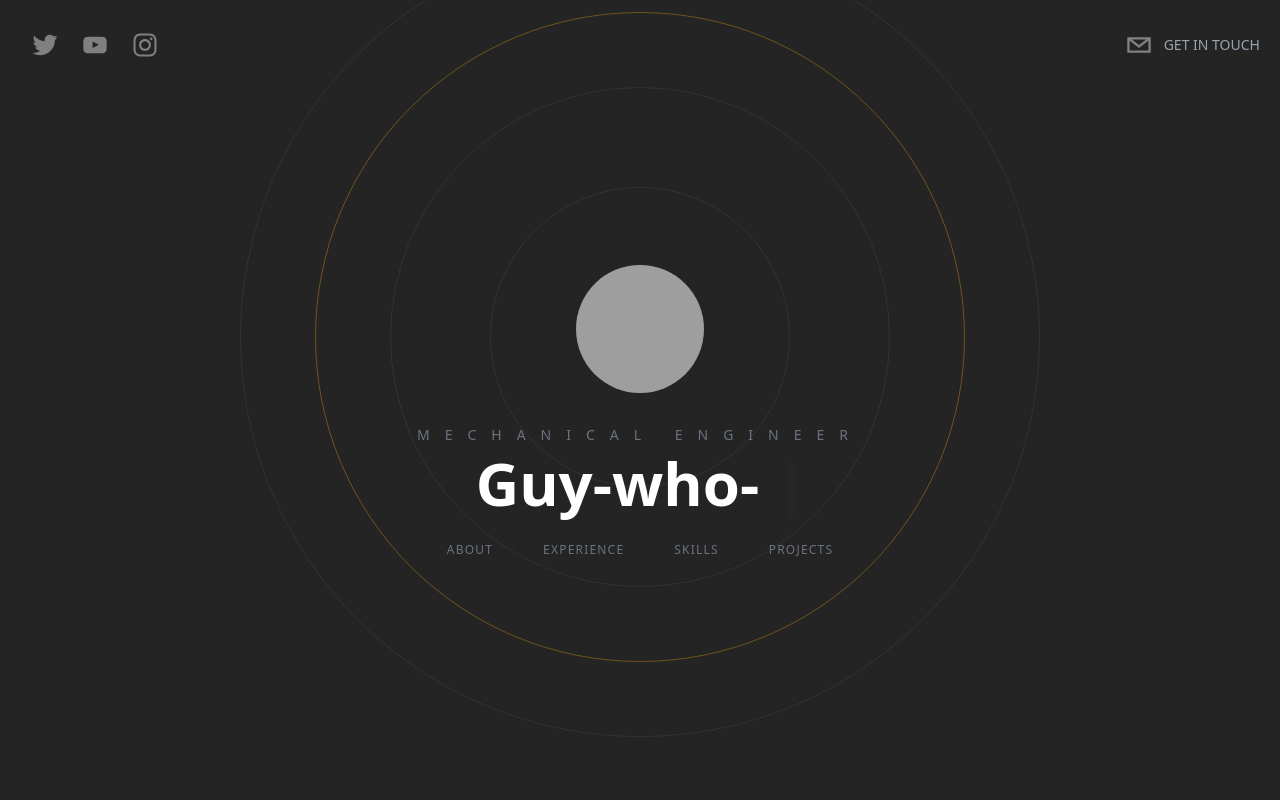
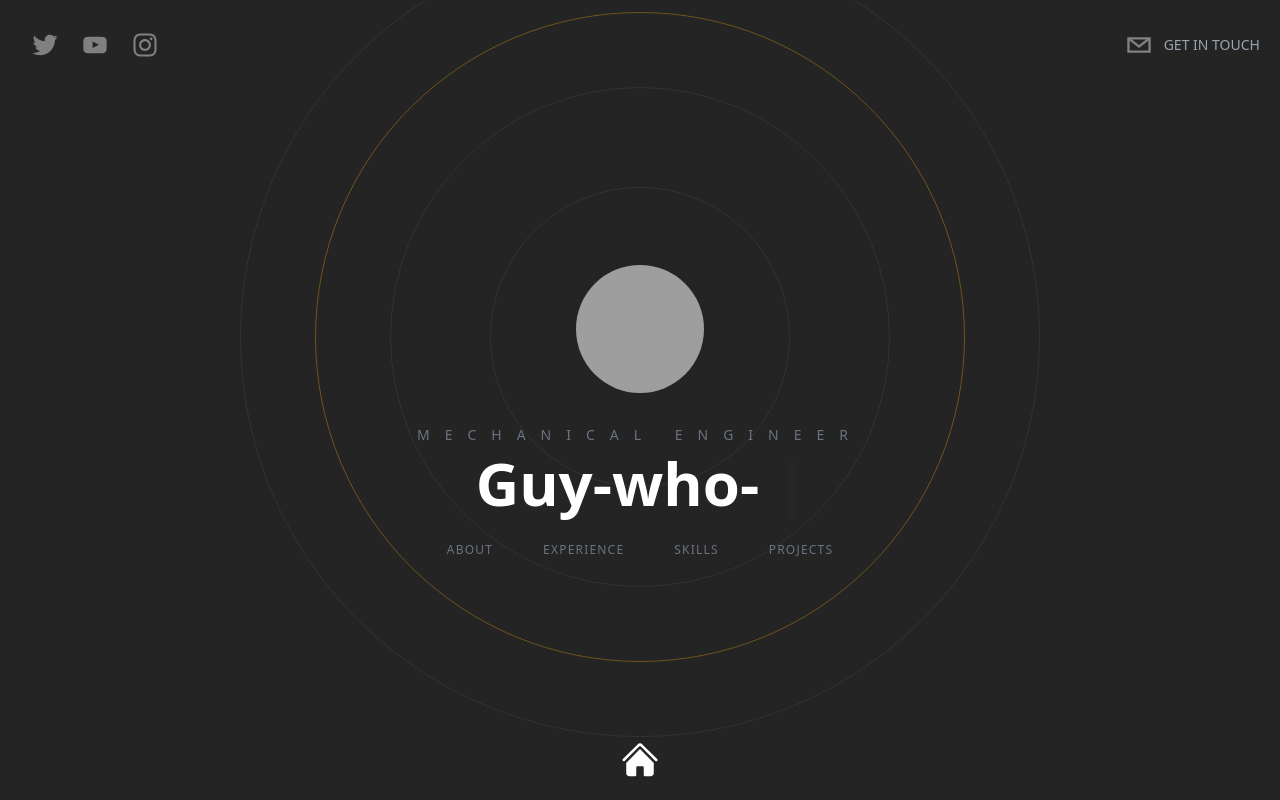
Before and after one commit to piyush-1871/portfolio, a Next.js app: page / in a window 1280 px wide. Built offline with nearby package versions, Linux system fonts and the light colour scheme; grey boxes are pictures that could not be loaded.

Commit message:
added home button

```diff
--- a/components/Header.tsx
+++ b/components/Header.tsx
@@ -1,6 +1,7 @@
 import React from "react";
 import { SocialIcon } from "react-social-icons";
 import { motion } from "framer-motion";
+import Link from "next/link";
 
 type Props = {};
 
@@ -30,7 +31,7 @@ function Header({}: Props) {
           url="https://www.instagram.com/piyush_1871/"
         />
       </motion.div>
-
+      <Link href="#contact">
         <motion.div
           initial={{ x: 500, opacity: 0, scale: 0.5 }}
           animate={{ x: 0, opacity: 1, scale: 1 }}
@@ -48,6 +49,7 @@ function Header({}: Props) {
             Get In Touch
           </p>
         </motion.div>
+      </Link>
     </header>
   );
 }
--- a/pages/index.tsx
+++ b/pages/index.tsx
@@ -8,16 +8,20 @@ import Experience from "../components/Experience";
 import Skills from "../components/Skills";
 import Projects from "../components/Projects";
 import ContactMe from "../components/ContactMe";
+import Link from "next/link";
+import { HomeIcon } from "@heroicons/react/24/solid";
 
 const inter = Inter({ subsets: ["latin"] });
 
 export default function Home() {
   return (
-    <div className="bg-[rgb(36,36,36)]
+    <div
+      className="bg-[rgb(36,36,36)]
      text-white h-screen snap-y
       snap-mandatory overflow-x-hidden
       overflow-y-scroll z-0 scrollbar-track-gray-400/20
-      scrollbar-thumb-[#F7AB0A]/80 scrollbar-thin">
+      scrollbar-thumb-[#F7AB0A]/80 scrollbar-thin"
+    >
       <Head>
         <title>Piyush's Portfolio</title>
       </Head>
@@ -33,7 +37,6 @@ export default function Home() {
       <section id="about" className="snap-center">
         <About />
       </section>
-
 
       {/* Experience */}
       <section id="experience" className="snap-center">
@@ -51,9 +54,24 @@ export default function Home() {
       </section>
 
       {/* Contact Me */}
-      <section id="contact" className="snap-start" >
+      <section id="contact" className="snap-start">
         <ContactMe />
       </section>
+
+      <Link href="#hero">
+        <footer
+          className="sticky bottom-5
+        w-full cursor-pointer"
+        >
+          <div className="flex items-center justify-center">
+            <HomeIcon
+              className="h-10 w-10 rounded-full
+            filter grayscale hover:grayscale-0
+             first-letter:cursor-pointer"
+            />
+          </div>
+        </footer>
+      </Link>
     </div>
   );
 }
--- a/styles/globals.css
+++ b/styles/globals.css
@@ -15,4 +15,11 @@
     focus:border-[#F7AB0A]/40 focus:text-[#F7AB0A]/40
     hover:border-[#F7AB0A]/40
   }
+
+
 }
+@layer base {
+  html {
+    @apply scroll-smooth;
+  }
+}
```
Lines whose indentation alone changed are shown as unchanged.
